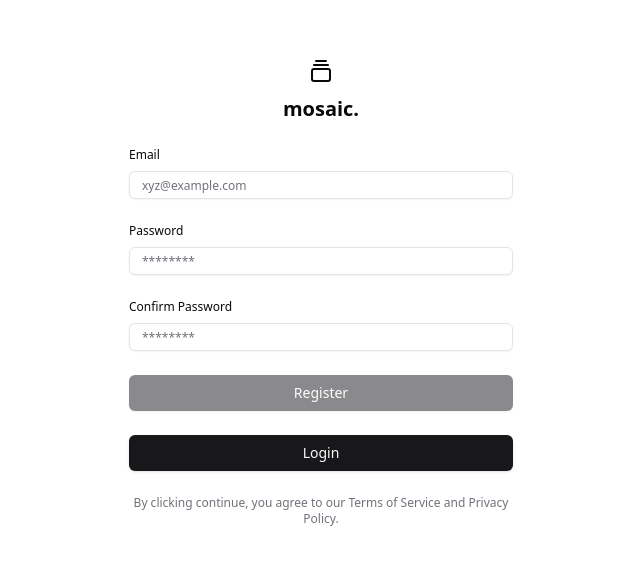
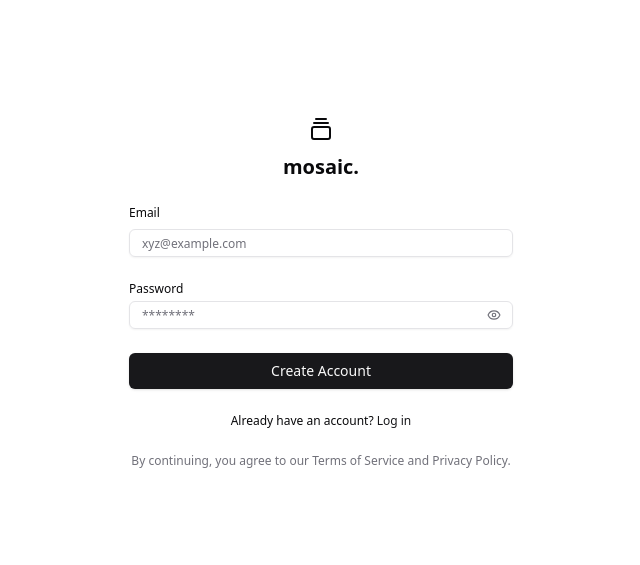
Before and after one commit to com-scratchpad/scratchpad, a React (Vite) app in the folder desktop/: page /register in a window 1280 px wide. Shown: the part 109-674 px from the top of the page, without its empty margins (319-959 px from the left). Built offline with nearby package versions, Linux system fonts and the light colour scheme.

Commit message:
feat: sync signup with login

```diff
--- a/desktop/package.json
+++ b/desktop/package.json
@@ -23,6 +23,7 @@
     "@radix-ui/react-label": "^2.1.2",
     "@radix-ui/react-menubar": "^1.1.2",
     "@radix-ui/react-popover": "^1.1.3",
+    "@radix-ui/react-progress": "^1.1.2",
     "@radix-ui/react-radio-group": "^1.2.3",
     "@radix-ui/react-scroll-area": "^1.2.3",
     "@radix-ui/react-separator": "^1.1.2",
--- a/desktop/src/components/login-form.tsx
+++ b/desktop/src/components/login-form.tsx
@@ -14,19 +14,22 @@ export function LoginForm({
   const [email, setEmail] = useState("");
   const [password, setPassword] = useState("");
   const [error, setError] = useState("");
+  const [isLoading, setIsLoading] = useState(false);
   const navigate = useNavigate();
 
   const handleSubmit = async (e: React.FormEvent) => {
     e.preventDefault();
     setError("");
+    setIsLoading(true);
 
     try {
       await login({ email, password });
-
       navigate("/");
     } catch (err) {
       console.error(err);
       setError(err instanceof Error ? err.message : "Login failed");
+    } finally {
+      setIsLoading(false);
     }
   };
 
@@ -57,35 +60,54 @@ export function LoginForm({
                 placeholder="xyz@example.com"
                 value={email}
                 onChange={(e) => setEmail(e.target.value)}
+                disabled={isLoading}
                 required
               />
             </div>
-						<div className="grid gap-2">
+            <div className="grid gap-1">
+              <div className="flex items-center justify-between">
                 <Label htmlFor="password" className="text-xs">
                   Password
                 </Label>
+                <a
+                  href="#"
+                  className="text-xs text-muted-foreground hover:text-primary"
+                >
+                  Forgot password?
+                </a>
+              </div>
               <Input
                 id="password"
                 type="password"
                 placeholder="********"
                 value={password}
                 onChange={(e) => setPassword(e.target.value)}
+                disabled={isLoading}
                 required
               />
             </div>
             {error && <p className="text-red-500 text-xs">{error}</p>}
-						<Button type="submit" className="w-full">
-							Login
+            <Button type="submit" className="w-full" disabled={isLoading}>
+              {isLoading ? "Logging in..." : "Login"}
             </Button>
-						<Button onClick={() => navigate('/register')} type="submit" className="w-full">
-							Register
-						</Button>
+
+            <div className="text-center text-xs">
+              Don't have an account?{" "}
+              <a
+                onClick={() => navigate('/register')}
+                className="text-primary hover:underline cursor-pointer font-medium"
+              >
+                Sign up
+              </a>
+            </div>
           </div>
         </div>
       </form>
       <div className="text-center text-xs text-muted-foreground">
-				By clicking continue, you agree to our <a href="#">Terms of Service</a>{" "}
-				and <a href="#">Privacy Policy</a>.
+        By continuing, you agree to our{" "}
+        <a href="#" className="hover:underline">Terms of Service</a>{" "}
+        and{" "}
+        <a href="#" className="hover:underline">Privacy Policy</a>.
       </div>
     </div>
   );
--- a/desktop/src/components/register-form.tsx
+++ b/desktop/src/components/register-form.tsx
@@ -1,55 +1,41 @@
 import { useState } from "react";
 import { useNavigate } from "react-router-dom";
-import { GalleryVerticalEnd } from "lucide-react";
+import { GalleryVerticalEnd, Eye, EyeOff } from "lucide-react";
 import { cn } from "@/lib/utils";
 import { Button } from "@/components/ui/button";
 import { Input } from "@/components/ui/input";
 import { Label } from "@/components/ui/label";
-import { register, VerifyEmailError } from "@/api/auth";
+import { register } from "@/api/auth";
 
-
-export function RegisterForm({
+export function MosaicRegister({
   className,
   ...props
 }: React.ComponentPropsWithoutRef<"div">) {
   const [email, setEmail] = useState("");
   const [password, setPassword] = useState("");
-    const [confirmPassword, setConfirmPassword] = useState("");
   const [error, setError] = useState("");
+  const [isLoading, setIsLoading] = useState(false);
+  const [showPassword, setShowPassword] = useState(false);
+
   const navigate = useNavigate();
 
   const handleSubmit = async (e: React.FormEvent) => {
     e.preventDefault();
     setError("");
-
-        if (password !== confirmPassword) {
-            setError("Passwords do not match");
-            return;
-        }
+    setIsLoading(true);
 
     try {
       await register({ email, password });
       navigate("/");
-        } catch (error) {
-            if (error instanceof VerifyEmailError) {
-                // Show verification message to user
-                setError("Please check your email to verify your account");
-                setTimeout(() => {
-                    navigate("/login");
-                }, 3000); // Redirect to login after 3 seconds
-            } else {
-                console.log(error);
-                setError(error instanceof Error ? error.message : "Registration failed");
-            }
+    } catch (err) {
+      console.error(err);
+      setError(err instanceof Error ? err.message : "Registration failed");
+    } finally {
+      setIsLoading(false);
     }
   };
 
-    //Function to check passwords
-    const passwordsMatch = () => {
-        return password === confirmPassword || confirmPassword === '';
-    };
-
-    return(
+  return (
     <div className={cn("flex flex-col gap-6", className)} {...props}>
       <form onSubmit={handleSubmit}>
         <div className="flex flex-col gap-6">
@@ -61,7 +47,7 @@ export function RegisterForm({
               <div className="flex h-8 w-8 items-center justify-center rounded-md">
                 <GalleryVerticalEnd className="size-6" />
               </div>
-                            <span className="sr-only">Acme Inc.</span>
+              <span className="sr-only">Mosaic</span>
             </a>
             <h1 className="text-xl font-bold">mosaic.</h1>
           </div>
@@ -76,63 +62,59 @@ export function RegisterForm({
                 placeholder="xyz@example.com"
                 value={email}
                 onChange={(e) => setEmail(e.target.value)}
+                disabled={isLoading}
                 required
               />
             </div>
-                        <div className="grid gap-2">
+            <div className="grid gap-1">
               <Label htmlFor="password" className="text-xs">
                 Password
               </Label>
+              <div className="relative">
                 <Input
                   id="password"
-                                type="password"
+                  type={showPassword ? "text" : "password"}
                   placeholder="********"
                   value={password}
                   onChange={(e) => setPassword(e.target.value)}
+                  disabled={isLoading}
                   required
+                  className="pr-10"
                 />
+                <button
+                  type="button"
+                  onClick={() => setShowPassword(!showPassword)}
+                  className="absolute right-3 top-1/2 -translate-y-1/2 text-muted-foreground"
+                >
+                  {showPassword ? <EyeOff size={14} /> : <Eye size={14} />}
+                </button>
               </div>
-                        <div className="grid gap-2">
-                            <Label htmlFor="confirmPassword" className="text-xs">
-                                Confirm Password
-                            </Label>
-                            <Input
-                                id="confirmPassword"
-                                type="password"
-                                placeholder="********"
-                                value={confirmPassword}
-                                onChange={(e) => setConfirmPassword(e.target.value)}
-                                required
-                            />
-                            {!passwordsMatch() && (
-                                <p className="text-red-500 text-xs">Passwords do not match</p>
-                            )}
             </div>
             {error && <p className="text-red-500 text-xs">{error}</p>}
-                        <Button
-                            type="submit"
-                            className="w-full"
-                            disabled={!passwordsMatch() || !password || !confirmPassword}
-                            onClick={handleSubmit}
-                        >
-                            Register
+            <Button type="submit" className="w-full" disabled={isLoading}>
+              {isLoading ? "Creating Account..." : "Create Account"}
             </Button>
 
-                        <Button
-                            onClick={() => navigate("/login")}
-                            type="submit"
-                            className="w-full"
+            <div className="text-center text-xs">
+              Already have an account?{" "}
+              <a
+                onClick={() => navigate('/login')}
+                className="text-primary hover:underline cursor-pointer font-medium"
               >
-                            Login
-                        </Button>
-
+                Log in
+              </a>
+            </div>
           </div>
         </div>
       </form>
       <div className="text-center text-xs text-muted-foreground">
-                By clicking continue, you agree to our <a href="#">Terms of Service</a>{" "}
-                and <a href="#">Privacy Policy</a>.
+        By continuing, you agree to our{" "}
+        <a href="#" className="hover:underline">Terms of Service</a>{" "}
+        and{" "}
+        <a href="#" className="hover:underline">Privacy Policy</a>.
       </div>
     </div>
-    )
+  );
 }
+
+export default MosaicRegister;
--- /dev/null
+++ b/desktop/src/components/ui/progress.tsx
@@ -0,0 +1,26 @@
+import * as React from "react"
+import * as ProgressPrimitive from "@radix-ui/react-progress"
+
+import { cn } from "@/lib/utils"
+
+const Progress = React.forwardRef<
+  React.ElementRef<typeof ProgressPrimitive.Root>,
+  React.ComponentPropsWithoutRef<typeof ProgressPrimitive.Root>
+>(({ className, value, ...props }, ref) => (
+  <ProgressPrimitive.Root
+    ref={ref}
+    className={cn(
+      "relative h-2 w-full overflow-hidden rounded-full bg-primary/20",
+      className
+    )}
+    {...props}
+  >
+    <ProgressPrimitive.Indicator
+      className="h-full w-full flex-1 bg-primary transition-all"
+      style={{ transform: `translateX(-${100 - (value || 0)}%)` }}
+    />
+  </ProgressPrimitive.Root>
+))
+Progress.displayName = ProgressPrimitive.Root.displayName
+
+export { Progress }
--- a/desktop/src/routes/register.tsx
+++ b/desktop/src/routes/register.tsx
@@ -1,11 +1,10 @@
-import { RegisterForm } from "@/components/register-form";
-
+import { MosaicRegister } from "@/components/register-form";
 
 export default function RegisterPage() {
 	return (
 		<div className="flex min-h-svh flex-col items-center justify-center gap-6 bg-background p-6 md:p-10">
 			<div className="w-full max-w-sm">
-				<RegisterForm />
+			  <MosaicRegister/>
 			</div>
 		</div>
 	);
```
Lines whose indentation alone changed are shown as unchanged.
